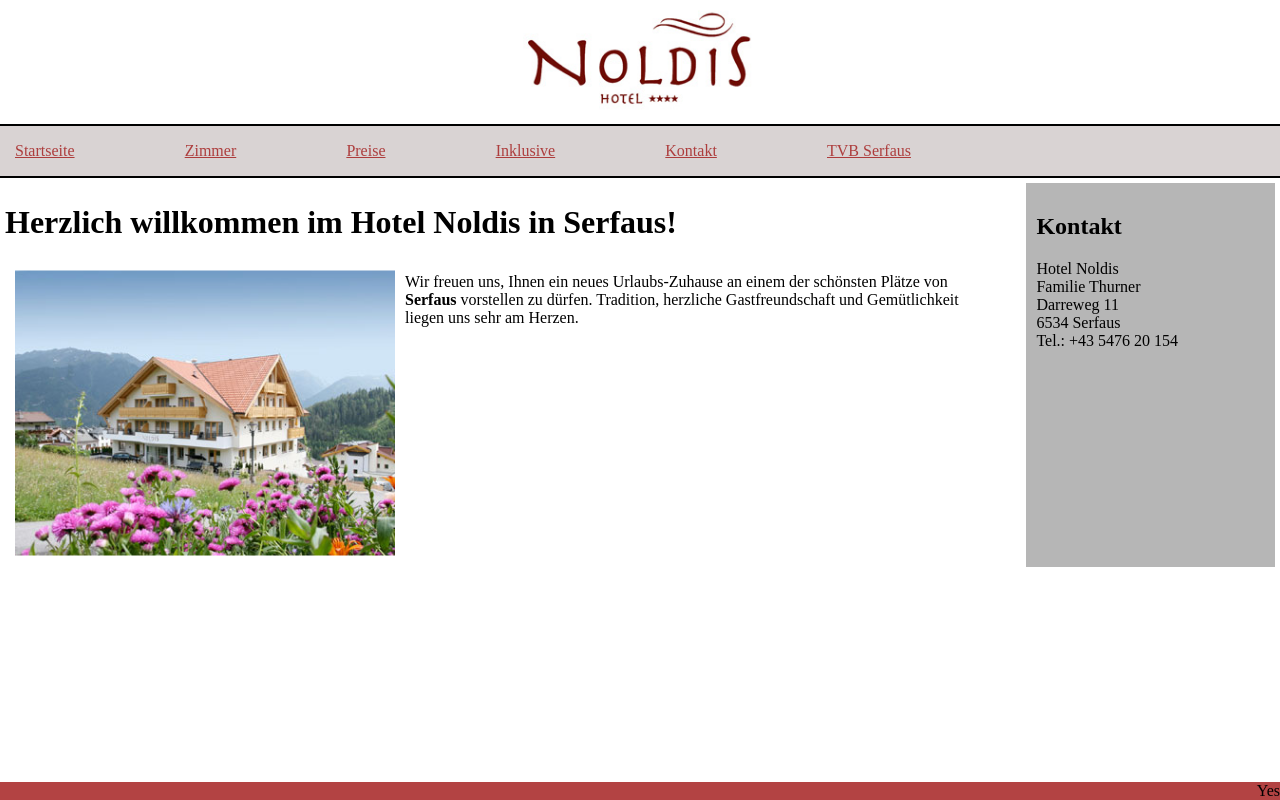
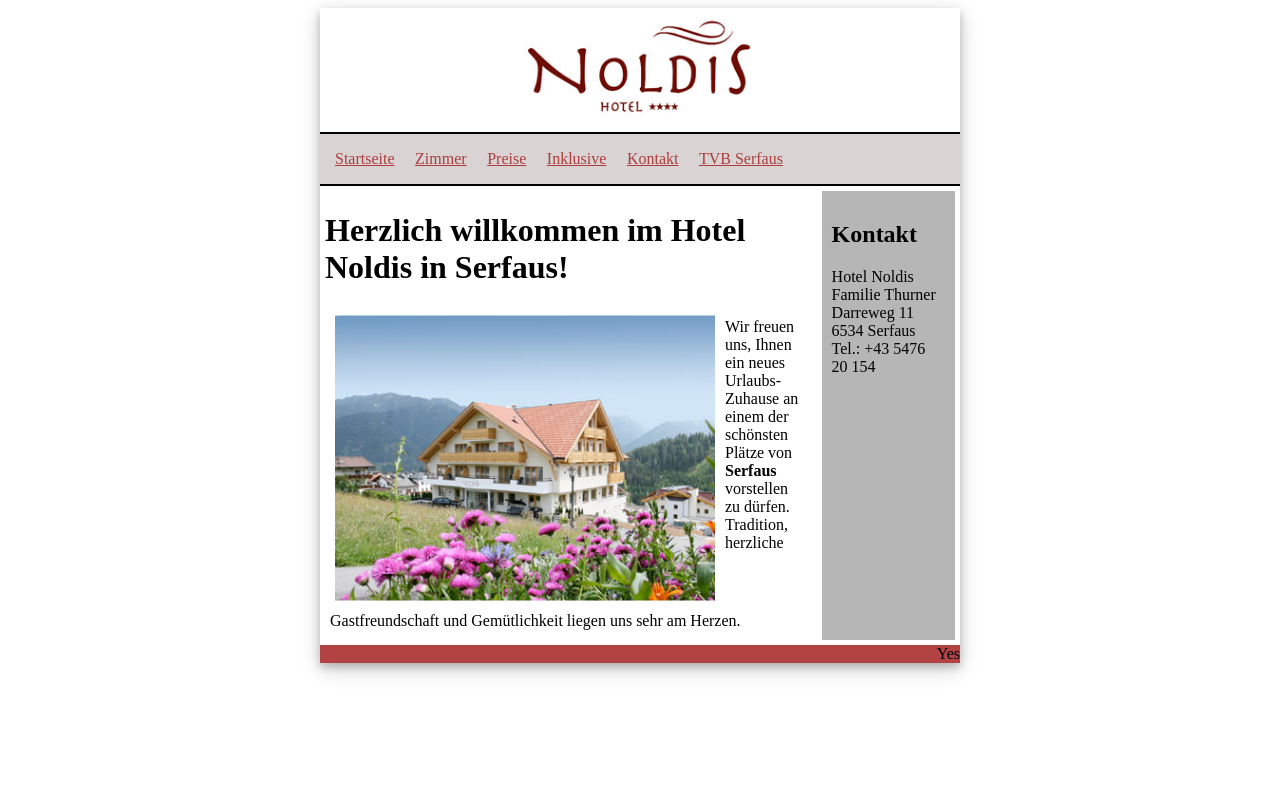
Before and after one commit to JMPJNS/Medientechnik, a plain HTML site: page website-hotel-noldis/website/index.html in a window 1280 px wide. Drawn offline with Linux system fonts and the light colour scheme.

Commit message:
add shadow

```diff
--- a/website-hotel-noldis/website/style/style.css
+++ b/website-hotel-noldis/website/style/style.css
@@ -1,8 +1,13 @@
-html,
-body {
+html {
    margin:0;
    padding:0;
    height:100%;
+}
+
+body {
+    margin-left: 25%;
+    margin-right: 25%;
+    box-shadow: 0 4px 8px 0 rgba(0, 0, 0, 0.2), 0 6px 20px 0 rgba(0, 0, 0, 0.19);
 }
 
 main {
@@ -33,8 +38,6 @@ nav > div > a {
 }
 
 footer {
-    position:absolute;
-    bottom:0;
     width: 100%;
     background-color: rgba(165, 33, 33, 0.842);
     text-align: right;
```
